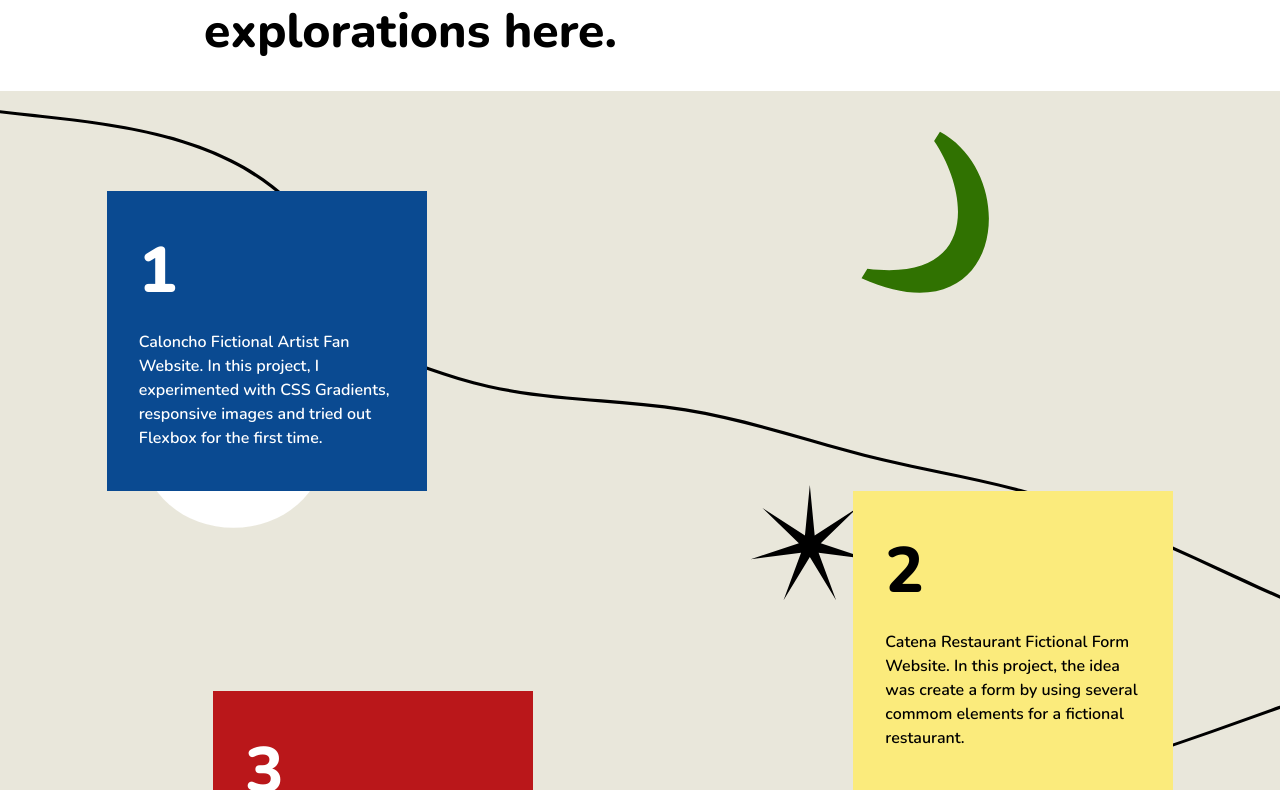
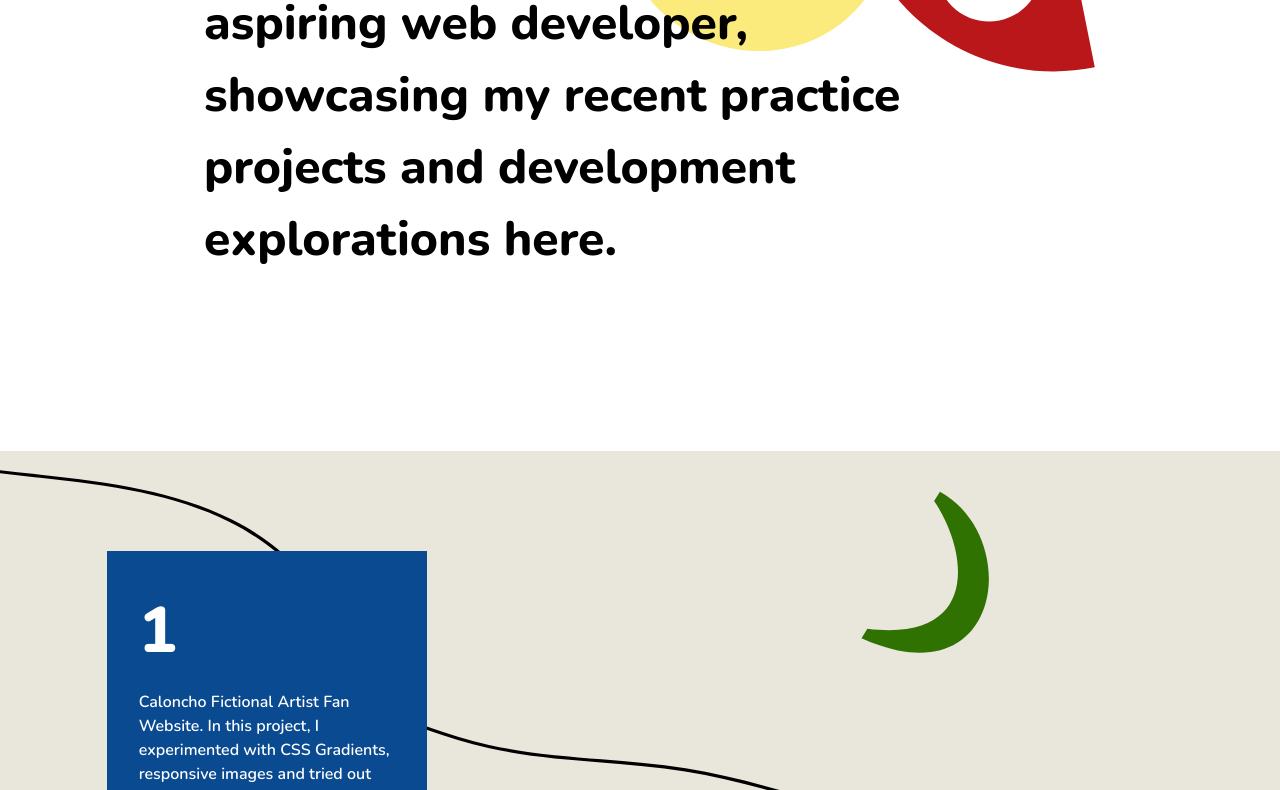
Before and after one commit to mariangz/portfolio, a plain HTML site: page index.html in a window 1280 px wide. Shown: the part 373-1163 px from the top of the page. Drawn offline with nearby package versions, Linux system fonts and the light colour scheme.

Commit message:
styles: fix navbar

```diff
--- a/styles.css/style.css
+++ b/styles.css/style.css
@@ -225,6 +225,7 @@ footer .container {
     background-size: 10rem;
     display: flex;
     justify-content: right;
+    min-height: 100vh;
   }
 
   nav {
@@ -256,6 +257,7 @@ footer .container {
   /* ********** WELCOME ********** */
   .welcome {
     grid-column: 2 / span 9;
+    padding-top: 13rem;
   }
 
   .text {
```
